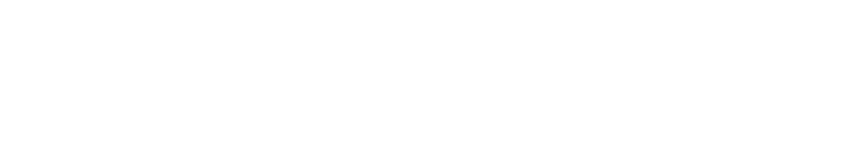
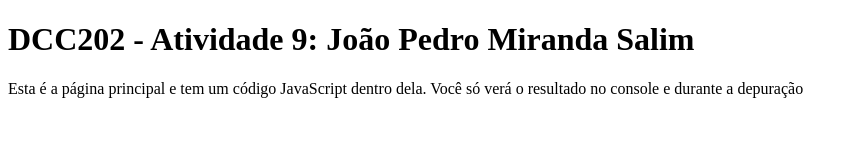
Before and after one commit to ufjf-dcc202/ufjf-dcc202-2023-3-b-atv9-jpsalim21, a website: page index.html in a window 1280 px wide. Shown: the whole page, without its empty margins (0-858 px from the left). Drawn offline with Linux system fonts and the light colour scheme.

Commit message:
Altera index.html

```diff
--- a/index.html
+++ b/index.html
@@ -3,9 +3,12 @@
 <head>
     <meta charset="UTF-8">
     <meta name="viewport" content="width=device-width, initial-scale=1.0">
-    <title>Document</title>
+    <title>DCC202 - Atividade 9: João Pedro Miranda Salim</title>
 </head>
 <body>
-
+    <main>
+        <h1>DCC202 - Atividade 9: João Pedro Miranda Salim</h1>
+        <p>Esta é a página principal e tem um código JavaScript dentro dela. Você só verá o resultado no console e durante a depuração</p>
+    </main>
 </body>
 </html>
```
